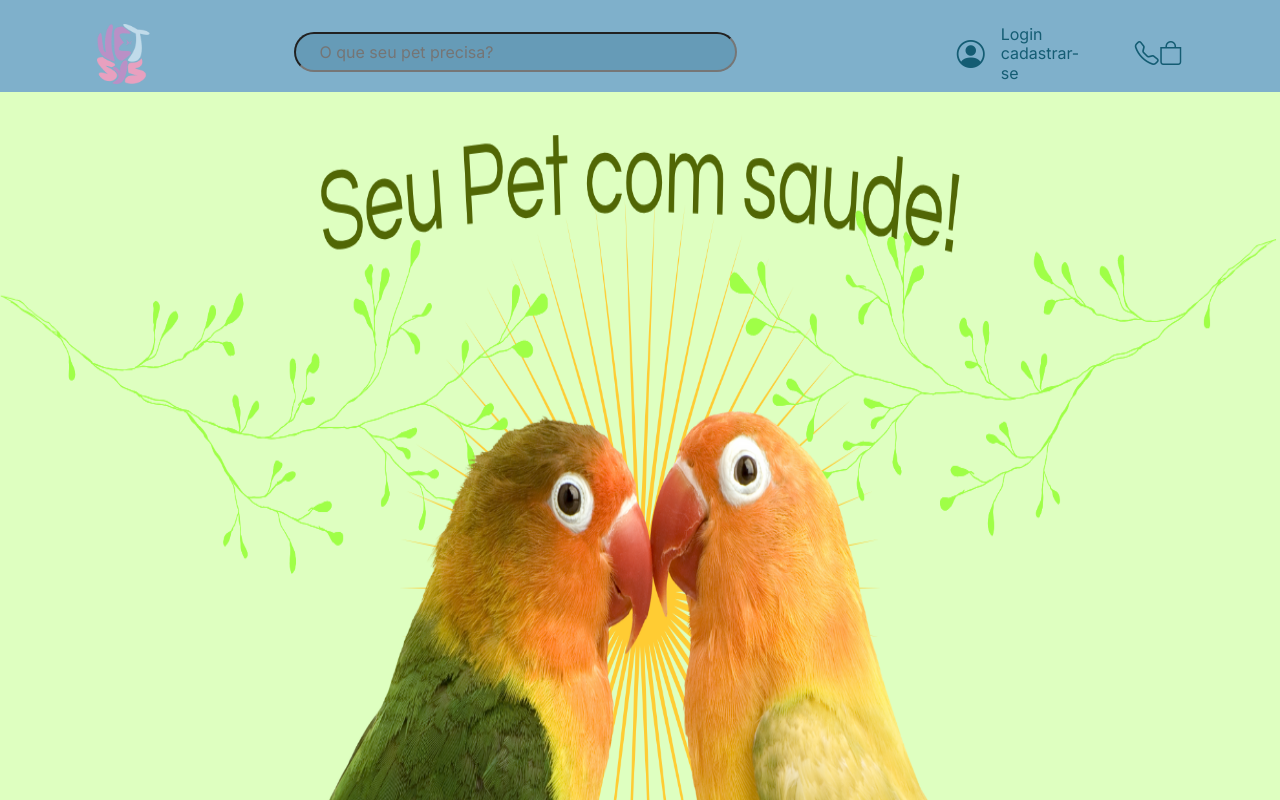
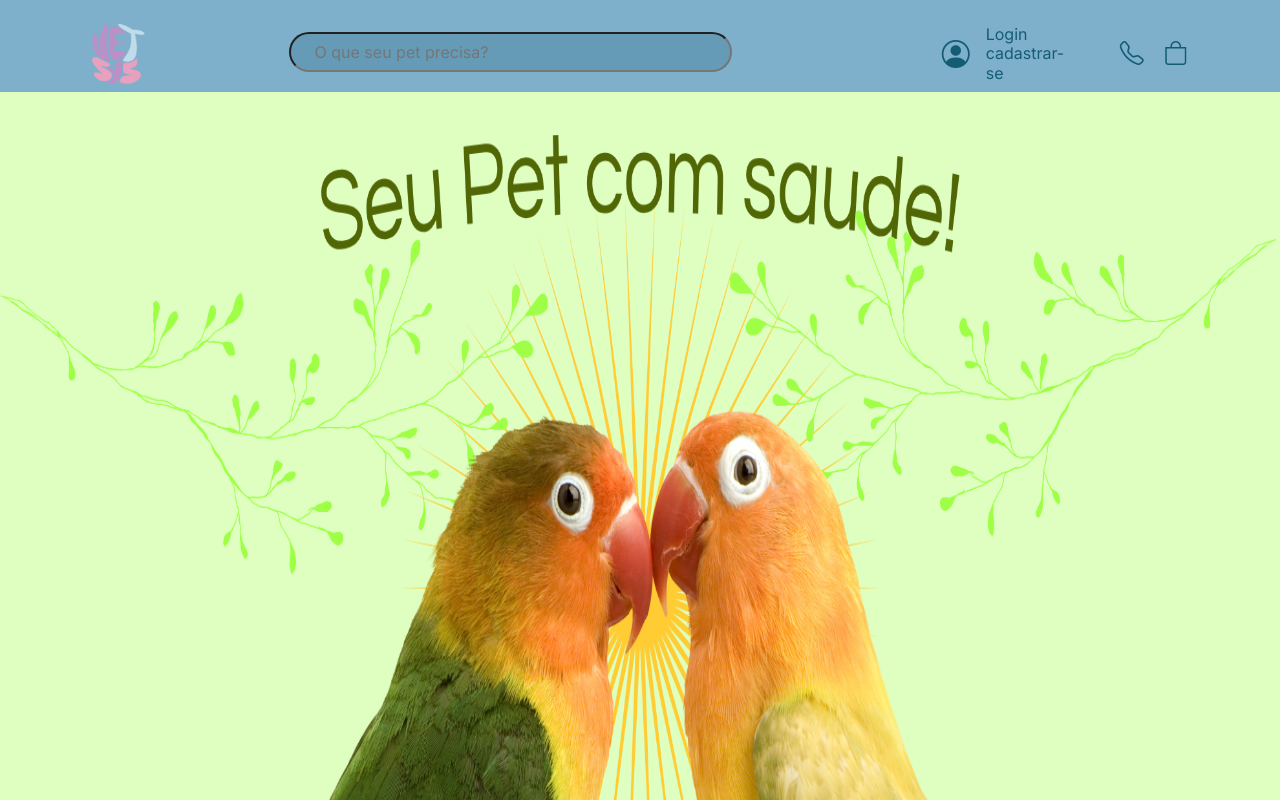
Before and after one commit to biancasenai/steamy01, a React app: page /aves in a window 1280 px wide. Shown: the top 800 px of the page. Built offline with nearby package versions, Linux system fonts and the light colour scheme; the HTML template or start-up script is replaced by a standard one.

Commit message:
botão e icons

```diff
--- a/src/App.jsx
+++ b/src/App.jsx
@@ -73,7 +73,7 @@ const App = () => {
       <div style={{ display: "flex", gap: "10px", margin: "20px" }}>
         <button
           style={{
-            width: "780px",
+            width: "810px",
             height: "720px",
             borderRadius: "30px",
             marginLeft: "250px",
@@ -105,7 +105,7 @@ const App = () => {
 
         <button
           style={{
-            width: "420px",
+            width: "520px",
             height: "370px",
             borderRadius: "30px",
             marginLeft: "10px",
@@ -167,7 +167,7 @@ const App = () => {
 
         <button
           style={{
-            width: "420px",
+            width: "520px",
             height: "370px",
             borderRadius: "30px",
             marginLeft: "-370px",
--- a/src/components/Header.jsx
+++ b/src/components/Header.jsx
@@ -88,7 +88,7 @@ const Header = (props) => {
             </div>
           </Link>
         )}
-        <div className="position-relative">
+        <div className="position-relative" style={{ display: "flex", gap: "20px" }}>
           <i
             className="bi bi-telephone fs-4"
             style={{ color: "#145C73", cursor: "pointer" }}
@@ -104,14 +104,14 @@ const Header = (props) => {
             data-bs-toggle="offcanvas"
             data-bs-target="#carrinhoOffCanvas"
             className="bi bi-bag fs-4"
-            style={{ color: "#145C73" }}
+            style={{ color: "#145C73", cursor: "pointer" }}
           ></i>
-          {props.contadorJogos > 0 && (
-            <span className="position-absolute top-0 start-100 translate-middle badge rounded-pill bg-danger">
-              {props.contadorJogos}
-            </span>
-          )}
         </div>
+        {props.contadorJogos > 0 && (
+          <span className="position-absolute top-0 start-100 translate-middle badge rounded-pill bg-danger">
+            {props.contadorJogos}
+          </span>
+        )}
       </div>
     </header>
   );
```
